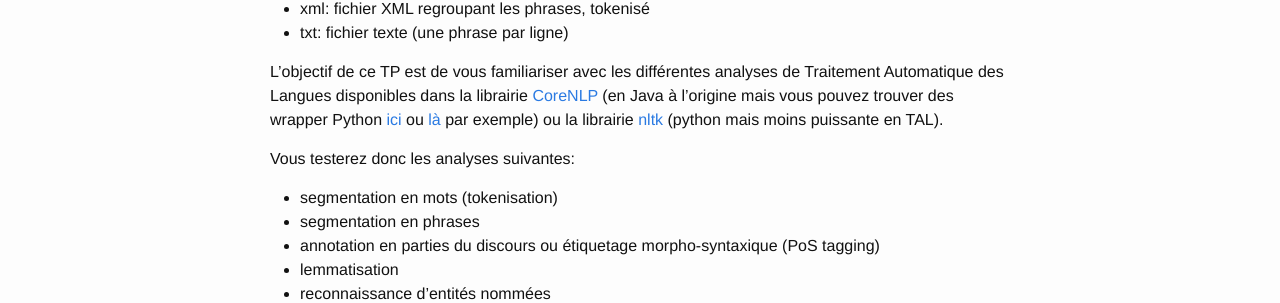
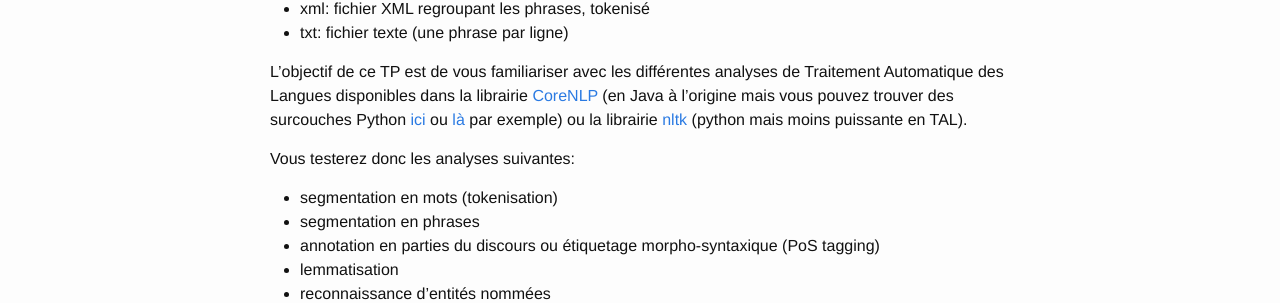
Before and after one commit to annlor/annlor.github.io, a Jekyll site: the page built from _posts/2017-09-21-aic-tp1.markdown, in a window 1280 px wide. Shown: the part 266-569 px from the top of the page. Built offline with Jekyll 4.4.1, drawn with Linux system fonts in a browser that asks for light colours.

```diff
--- a/_posts/2017-09-21-aic-c1.markdown
+++ b/_posts/2017-09-21-aic-c1.markdown
@@ -5,4 +5,4 @@ date:   2017-09-20 22:21:46 +0200
 categories: ens aic
 ---
 
-Premier cours: [Introduction au Traitement Automatique des Langues](https://annlor.github.io/docs/REI_1_Intro_TAL_AL.pdf)
+Premier cours: [Introduction au Traitement Automatique des Langues](https://annlor.github.io/docs/cours_intro_tal.pdf)
--- a/_posts/2017-09-21-aic-tp1.markdown
+++ b/_posts/2017-09-21-aic-tp1.markdown
@@ -11,7 +11,7 @@ Vous disposez d'un (tout petit) [corpus de sous-titres de séries](https://perso
 - txt: fichier texte (une phrase par ligne)
 
 
-L'objectif de ce TP est de vous familiariser avec les différentes analyses de Traitement Automatique des Langues disponibles dans la librairie [CoreNLP](https://stanfordnlp.github.io/CoreNLP/) (en Java à l'origine mais vous pouvez trouver des wrapper Python [ici](https://github.com/Lynten/stanford-corenlp) ou [là](https://github.com/dasmith/stanford-corenlp-python) par exemple) ou la librairie [nltk](http://www.nltk.org/) (python mais moins puissante en TAL).
+L'objectif de ce TP est de vous familiariser avec les différentes analyses de Traitement Automatique des Langues disponibles dans la librairie [CoreNLP](https://stanfordnlp.github.io/CoreNLP/) (en Java à l'origine mais vous pouvez trouver des surcouches Python [ici](https://github.com/Lynten/stanford-corenlp) ou [là](https://github.com/dasmith/stanford-corenlp-python) par exemple) ou la librairie [nltk](http://www.nltk.org/) (python mais moins puissante en TAL).
 
 Vous testerez donc les analyses suivantes:
 - segmentation en mots (tokenisation)
```
Also changed, not shown: 1 other file.
